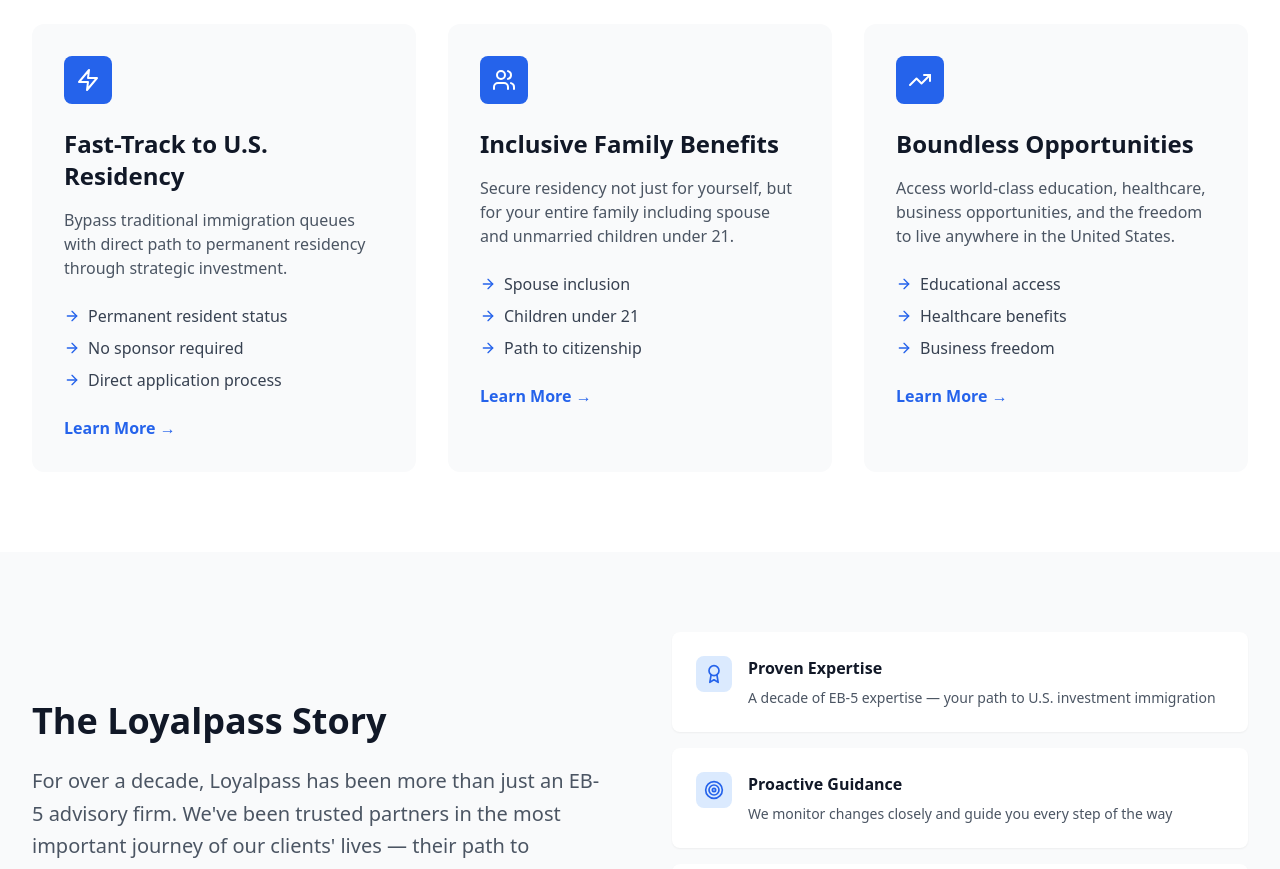
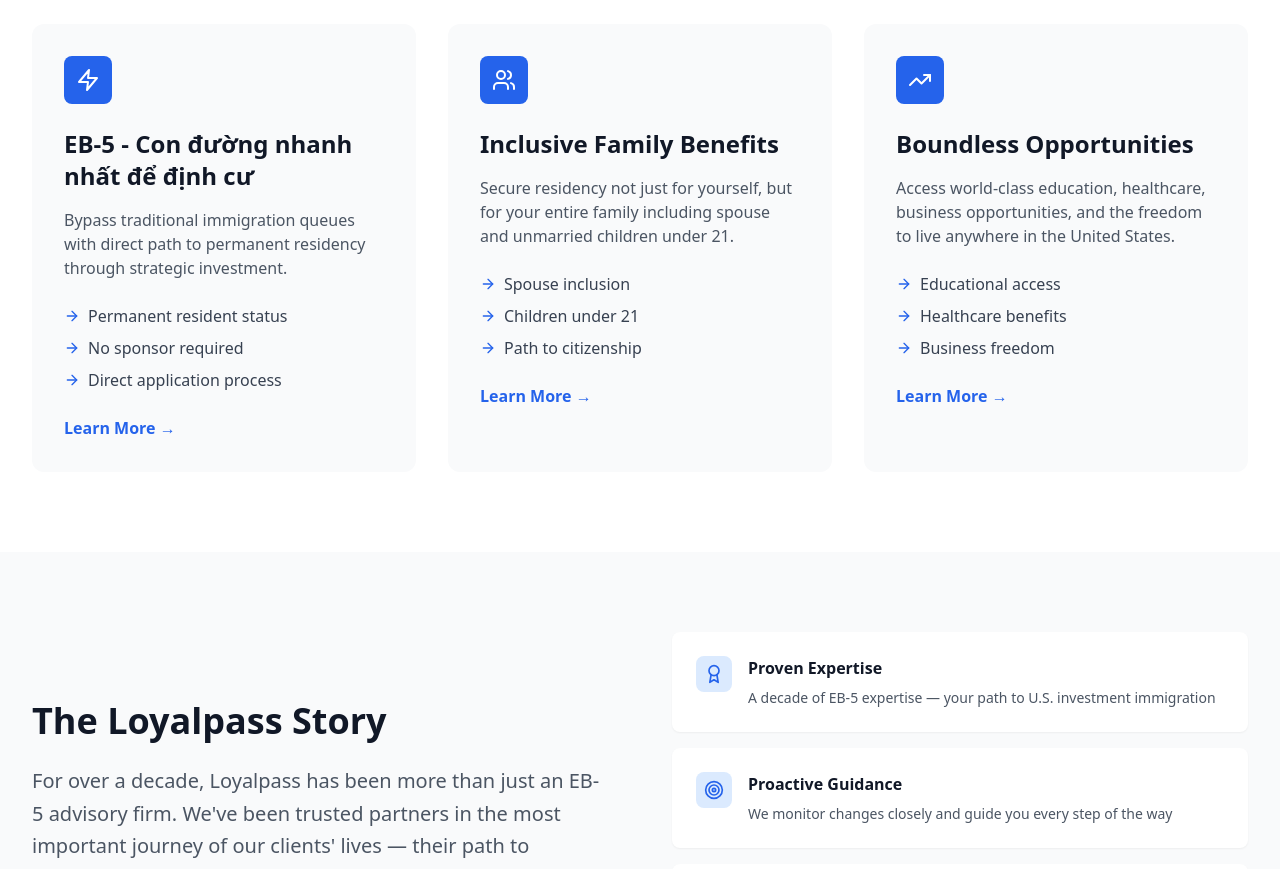
Before and after one commit to agency1412-oss/Landingpage-Loyalpass, a React (Vite) app: page / in a window 1280 px wide. Shown: the part 1120-1989 px from the top of the page. Built offline with nearby package versions, Linux system fonts and the light colour scheme.

Commit message:
Updated Benefits.tsx

```diff
--- a/src/components/Benefits.tsx
+++ b/src/components/Benefits.tsx
@@ -5,7 +5,7 @@
   const benefits = [
     {
       icon: Zap,
-      title: "Fast-Track to U.S. Residency",
+      title: "EB-5 - Con đường nhanh nhất để định cư",
       description: "Bypass traditional immigration queues with direct path to permanent residency through strategic investment.",
       features: ["Permanent resident status", "No sponsor required", "Direct application process"]
     },
```
